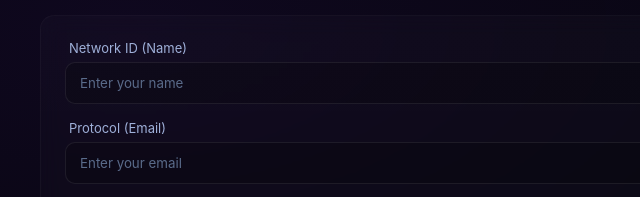
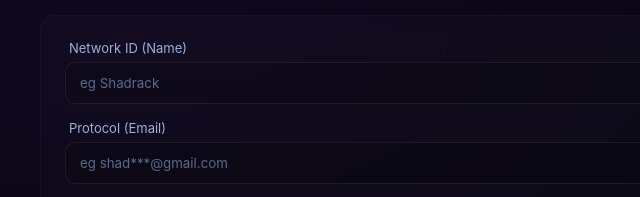
Before and after one commit to Shadrack-hue/shadrack-portfolio-system, a plain HTML site: page index.html in a window 1280 px wide. Shown: the part 2458-2655 px from the top of the page, 0-640 px from the left. Drawn offline with Linux system fonts and the light colour scheme.

Commit message:
Update placeholders in contact form inputs

```diff
--- a/index.html
+++ b/index.html
@@ -535,11 +535,11 @@
           el('form', {class: 'glass', style: 'padding: 24px;', onsubmit: showToast},
             el('div', {class: 'form-field'},
               el('label', {}, 'Network ID (Name)'),
-              el('input', {type: 'text', placeholder: 'Enter your name', required: true})
+              el('input', {type: 'text', placeholder: 'eg Shadrack', required: true})
             ),
             el('div', {class: 'form-field'},
               el('label', {}, 'Protocol (Email)'),
-              el('input', {type: 'email', placeholder: 'Enter your email', required: true})
+              el('input', {type: 'email', placeholder: 'eg shad***@gmail.com', required: true})
             ),
             el('div', {class: 'form-field'},
               el('label', {}, 'Payload (Message)'),
```
